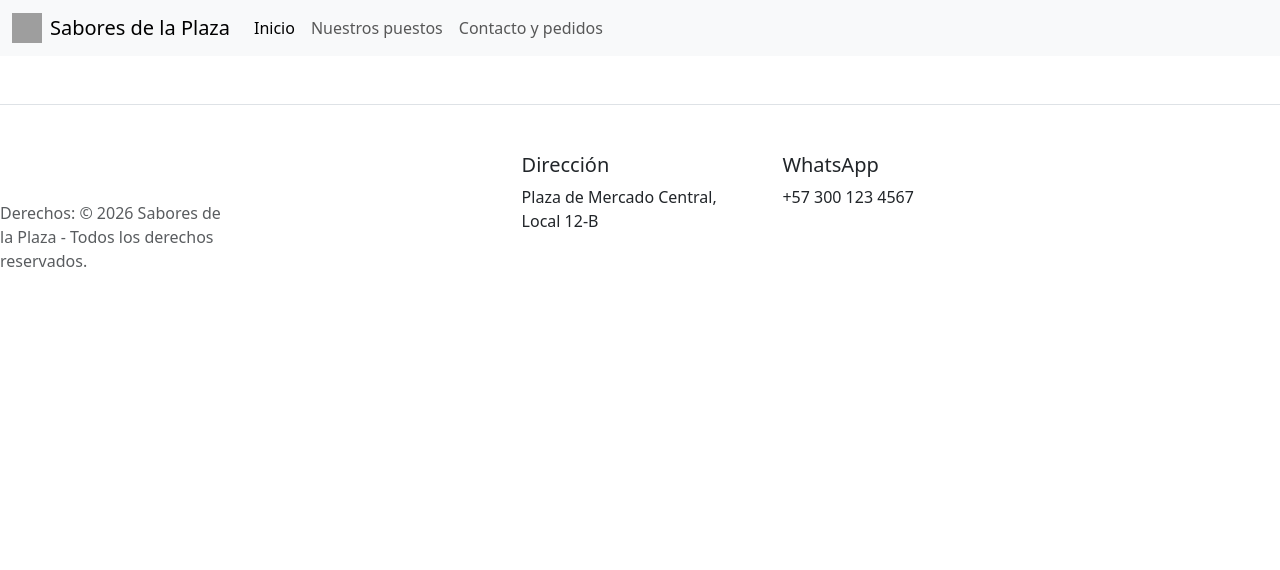
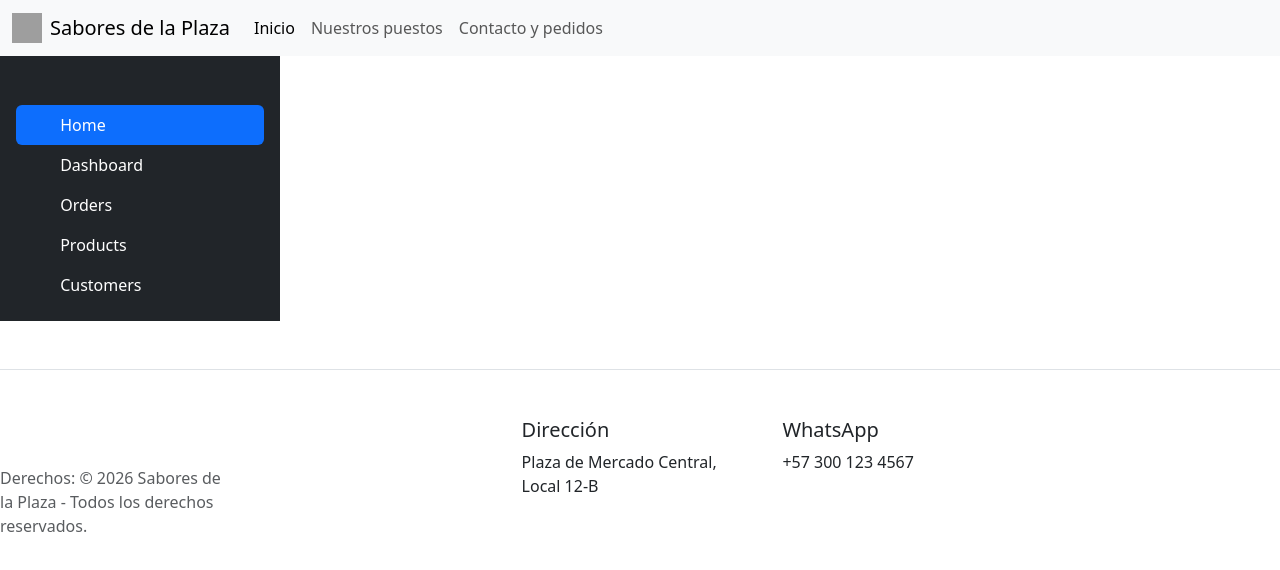
Before and after one commit to MishelleBohorquez/TrabajosEnClase, a website: page Boostrap/nuestrosPuestos.html in a window 1280 px wide. Drawn offline with nearby package versions, Linux system fonts and the light colour scheme; grey boxes are pictures that could not be loaded.

Commit message:
Nuestro puesto

```diff
--- a/Boostrap/nuestrosPuestos.html
+++ b/Boostrap/nuestrosPuestos.html
@@ -1,13 +1,15 @@
 <!DOCTYPE html>
 <html lang="en">
+
 <head>
     <meta charset="UTF-8">
     <meta name="viewport" content="width=device-width, initial-scale=1.0">
     <link href="https://cdn.jsdelivr.net/npm/bootstrap@5.3.8/dist/css/bootstrap.min.css" rel="stylesheet">
     <title>Nuestros Productos</title>
 </head>
+
 <body>
-        <nav class="navbar navbar-expand-lg bg-body-tertiary">
+    <nav class="navbar navbar-expand-lg bg-body-tertiary">
         <div class="container-fluid">
             <a class="navbar-brand d-flex align-items-center" href="inicio.html">
                 <img src="https://images.icon-icons.com/1526/PNG/512/shop_106574.png" alt="Logo" width="30" height="30"
@@ -28,7 +30,43 @@
         </div>
     </nav>
 
-
+    <div class="d-flex flex-column flex-shrink-0 p-3 text-bg-dark" style="width: 280px;"> <a href="/"
+            class="d-flex align-items-center mb-3 mb-md-0 me-md-auto text-white text-decoration-none">
+        <hr>
+        <ul class="nav nav-pills flex-column mb-auto">
+            <li class="nav-item"> <a href="#" class="nav-link active" aria-current="page"> <svg class="bi pe-none me-2"
+                        width="16" height="16" aria-hidden="true">
+                        <use xlink:href="#home"></use>
+                    </svg>
+                    Home
+                </a> </li>
+            <li> <a href="#" class="nav-link text-white"> <svg class="bi pe-none me-2" width="16" height="16"
+                        aria-hidden="true">
+                        <use xlink:href="#speedometer2"></use>
+                    </svg>
+                    Dashboard
+                </a> </li>
+            <li> <a href="#" class="nav-link text-white"> <svg class="bi pe-none me-2" width="16" height="16"
+                        aria-hidden="true">
+                        <use xlink:href="#table"></use>
+                    </svg>
+                    Orders
+                </a> </li>
+            <li> <a href="#" class="nav-link text-white"> <svg class="bi pe-none me-2" width="16" height="16"
+                        aria-hidden="true">
+                        <use xlink:href="#grid"></use>
+                    </svg>
+                    Products
+                </a> </li>
+            <li> <a href="#" class="nav-link text-white"> <svg class="bi pe-none me-2" width="16" height="16"
+                        aria-hidden="true">
+                        <use xlink:href="#people-circle"></use>
+                    </svg>
+                    Customers
+                </a> </li>
+        </ul>
+        </div>
+    </div>
 
     <footer class="row row-cols-1 row-cols-sm-2 row-cols-md-5 py-5 my-5 border-top">
         <div class="col mb-3"> <a href="/"
@@ -50,7 +88,10 @@
         </div>
     </footer>
 
-    <script src="https://cdn.jsdelivr.net/npm/bootstrap@5.3.8/dist/js/bootstrap.bundle.min.js" integrity="sha384-FKyoEForCGlyvwx9Hj09JcYn3nv7wiPVlz7YYwJrWVcXK/BmnVDxM+D2scQbITxI" crossorigin="anonymous"></script>
+    <script src="https://cdn.jsdelivr.net/npm/bootstrap@5.3.8/dist/js/bootstrap.bundle.min.js"
+        integrity="sha384-FKyoEForCGlyvwx9Hj09JcYn3nv7wiPVlz7YYwJrWVcXK/BmnVDxM+D2scQbITxI"
+        crossorigin="anonymous"></script>
 
 </body>
+
 </html>
```
